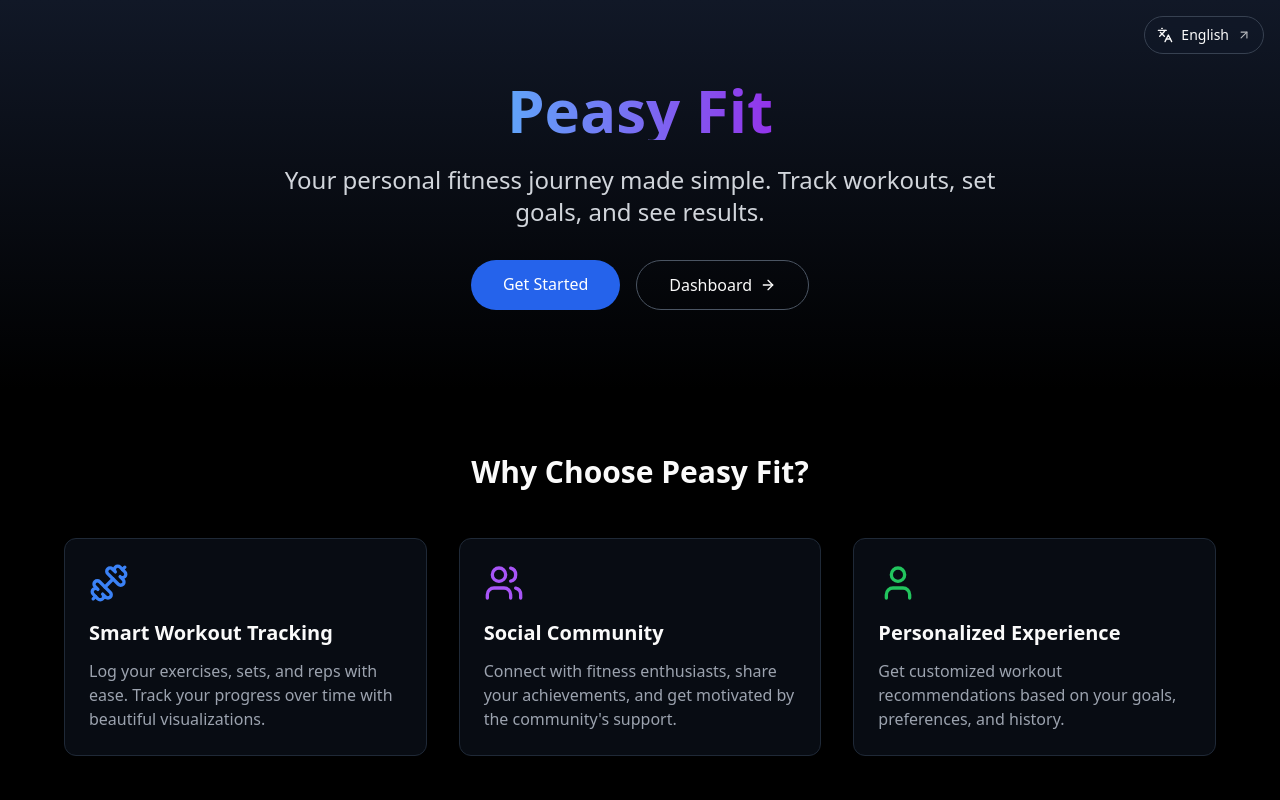
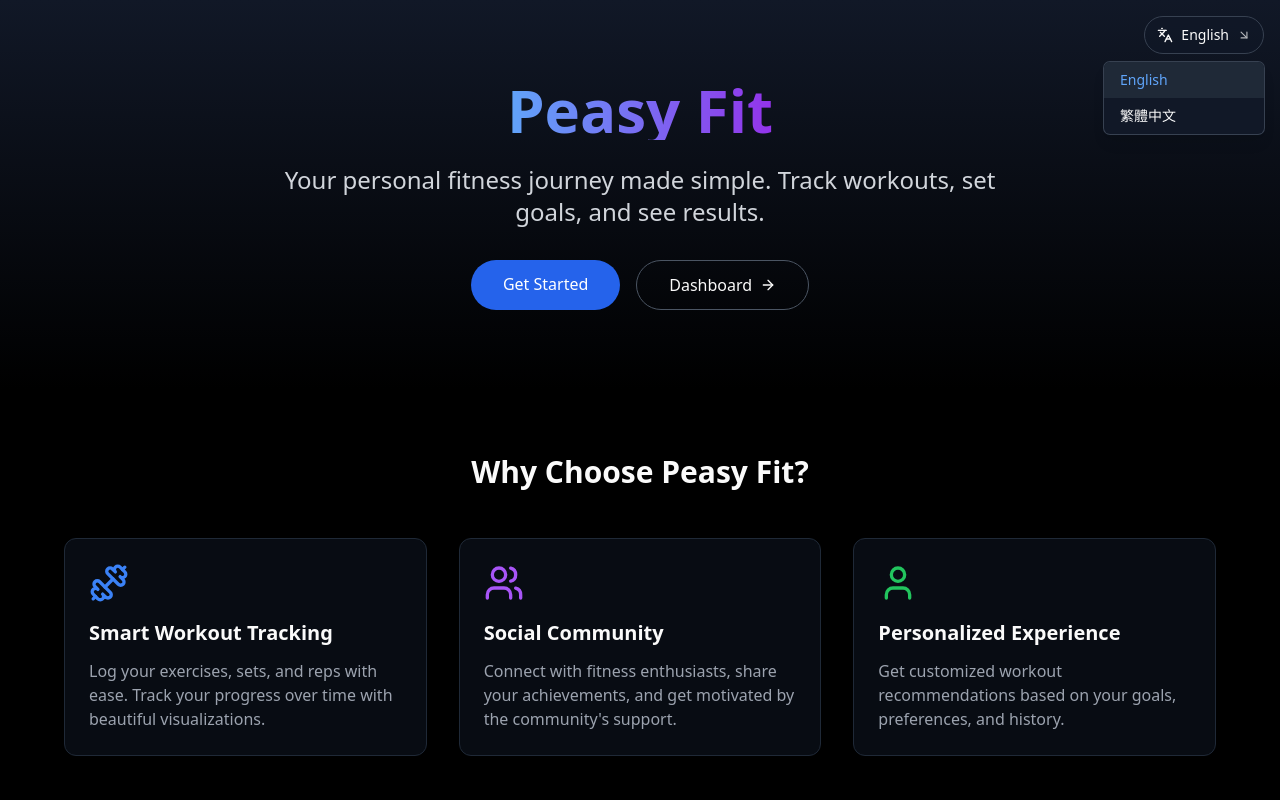
Before and after one commit to oz841119/peasy-fit3, a Next.js app in the folder apps/web/: page /en in a window 1280 px wide. Both pictures are taken after a click on the button "English". Shown: the top 800 px of the page. Built offline with nearby package versions, Linux system fonts and the light colour scheme.

Commit message:
Improve language switcher accessibility with keyboard support

```diff
--- a/apps/web/app/[lang]/page.tsx
+++ b/apps/web/app/[lang]/page.tsx
@@ -6,15 +6,14 @@ import {
   ArrowRight,
   ArrowUpRight,
   Dumbbell,
-	Heart,
   Languages,
-	Shield,
   User,
   Users,
 } from "lucide-react";
 import type { ReactNode } from "react";
 import { useLangToggler } from "@/hooks/useLangToggler";
 import { useLocale } from "next-intl";
+import { useState } from "react"; // Add this import
 
 export default function Home() {
   const t = useTranslations();
@@ -22,30 +21,59 @@ export default function Home() {
   const currLocale = useLocale();
   const { locales } = routing;
   const { toggleLocale } = useLangToggler();
+  const [isOpen, setIsOpen] = useState(false); // Add state for dropdown
+
+  // Close dropdown when clicking outside
+  const handleClickOutside = () => {
+    if (isOpen) setIsOpen(false);
+  };
 
   return (
-		<div className="flex flex-col min-h-screen">
+    <div className="flex flex-col min-h-screen" onClick={handleClickOutside}>
       {/* Language Switcher */}
       <div className="absolute top-4 right-4 z-10">
-				<div className="group relative inline-block">
+        <div className="relative inline-block">
           <button
             type="button"
+            aria-haspopup="true"
+            aria-expanded={isOpen ? "true" : "false"}
+            onClick={(e) => {
+              e.stopPropagation(); // Prevent triggering the outer click handler
+              setIsOpen(!isOpen);
+            }}
+            onKeyDown={(e) => e.key === "Escape" && setIsOpen(false)}
             className="flex items-center gap-2 px-3 py-2 rounded-full text-sm font-medium bg-gray-900/70 hover:bg-gray-800 border border-gray-700 transition-colors"
           >
             <Languages className="h-4 w-4" />
             <span>{getLocaleName(currLocale as (typeof routing.locales)[number])}</span>
-						<ArrowUpRight className="h-3.5 w-3.5 opacity-70 group-hover:rotate-90 transition-transform" />
+            <ArrowUpRight className={`h-3.5 w-3.5 opacity-70 transition-transform ${isOpen ? "rotate-90" : ""}`} />
           </button>
-					<div className="absolute right-0 mt-2 w-40 rounded-md shadow-lg bg-gray-900 ring-1 ring-gray-700 overflow-hidden z-50 invisible opacity-0 group-hover:visible group-hover:opacity-100 transition-all duration-200">
-						{locales.map((locale) => (
+          <div
+            className={`absolute right-0 mt-2 w-40 rounded-md shadow-lg bg-gray-900 ring-1 ring-gray-700 overflow-hidden z-50 transition-all duration-200 ${isOpen ? "visible opacity-100" : "invisible opacity-0"}`}
+            role="menu"
+          >
+            {locales.map((locale, index) => (
               <button
                 type="button"
                 key={locale}
-								className={`w-full text-left px-4 py-2 text-sm ${currLocale === locale
+                role="menuitem"
+                tabIndex={isOpen ? 0 : -1}
+                onKeyDown={(e) => {
+                  if (e.key === "Enter" || e.key === " ") {
+                    toggleLocale(locale);
+                    setIsOpen(false);
+                  }
+                }}
+                className={`w-full text-left px-4 py-2 text-sm ${
+                  currLocale === locale
                     ? "bg-gray-800 text-blue-400"
                     : "hover:bg-gray-800"
                 } hover:bg-gray-800 transition-colors`}
-								onClick={() => toggleLocale(locale)}
+                onClick={(e) => {
+                  e.stopPropagation();
+                  toggleLocale(locale);
+                  setIsOpen(false);
+                }}
                 disabled={currLocale === locale}
               >
                 {getLocaleName(locale)}
```
Lines whose indentation alone changed are shown as unchanged.
